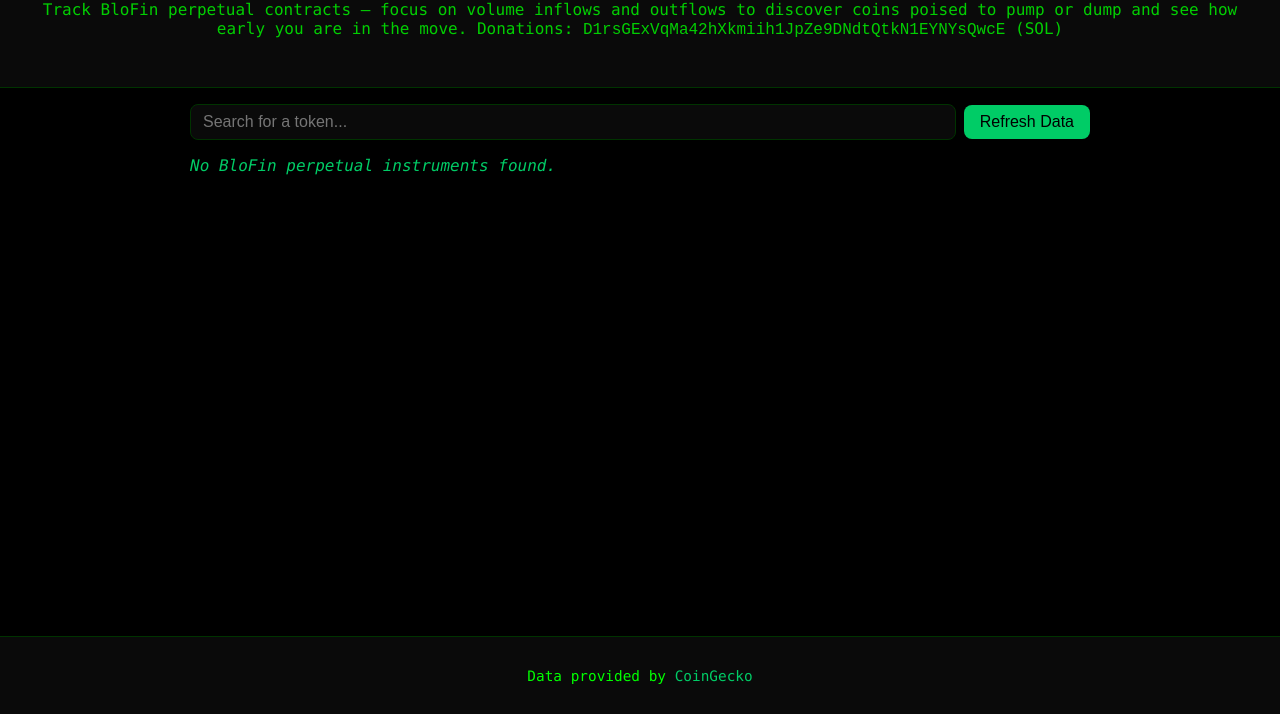
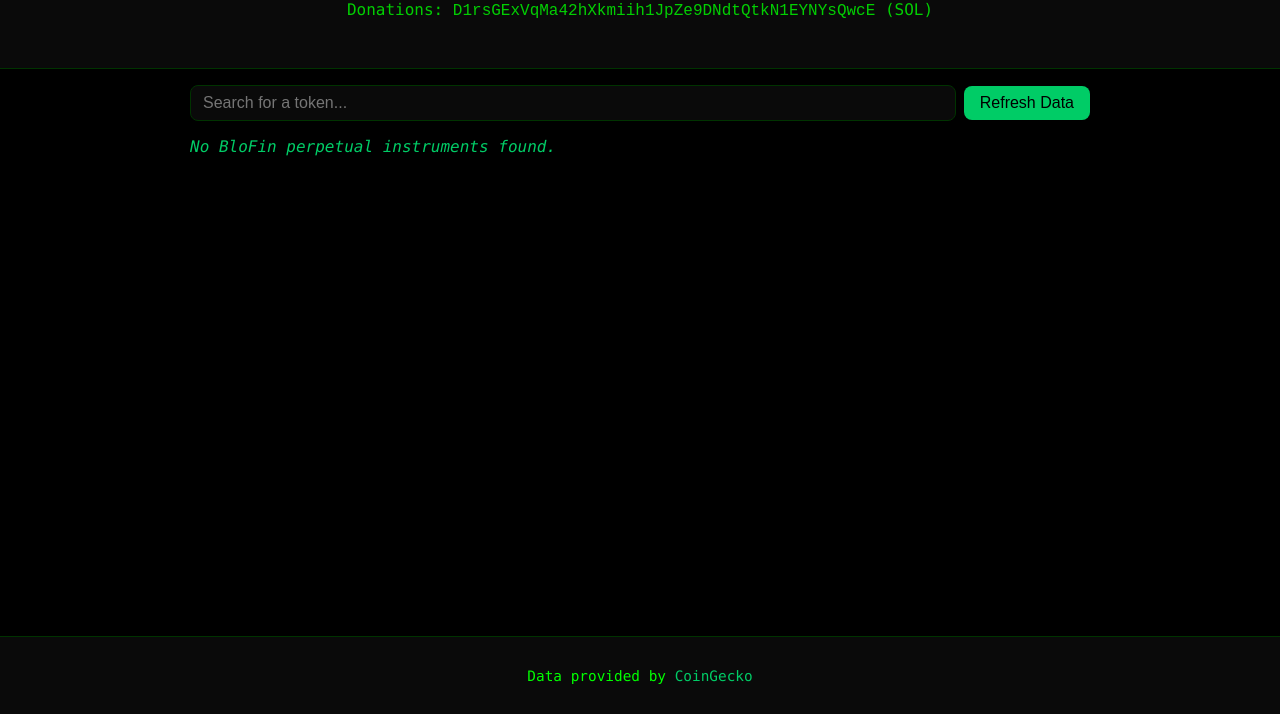
Before and after one commit to Logic42069/gem-finder, a plain HTML site: page index.html in a window 1280 px wide. Shown: the part 86-800 px from the top of the page. Drawn offline with Linux system fonts and the light colour scheme; no server answers.

Commit message:
Remove description text; leave donations only

```diff
--- a/index.html
+++ b/index.html
@@ -12,9 +12,7 @@
     <header>
       <h1>Moon Hunters</h1>
       <p>
-        Track BloFin perpetual contracts – focus on volume inflows and outflows to
-        discover coins poised to pump or dump and see how early you are in the
-        move. Donations: <code>D1rsGExVqMa42hXkmiih1JpZe9DNdtQtkN1EYNYsQwcE</code> (SOL)
+        Donations: <code>D1rsGExVqMa42hXkmiih1JpZe9DNdtQtkN1EYNYsQwcE</code> (SOL)
       </p>
     </header>
     <!-- Scanning animation overlay -->
```
